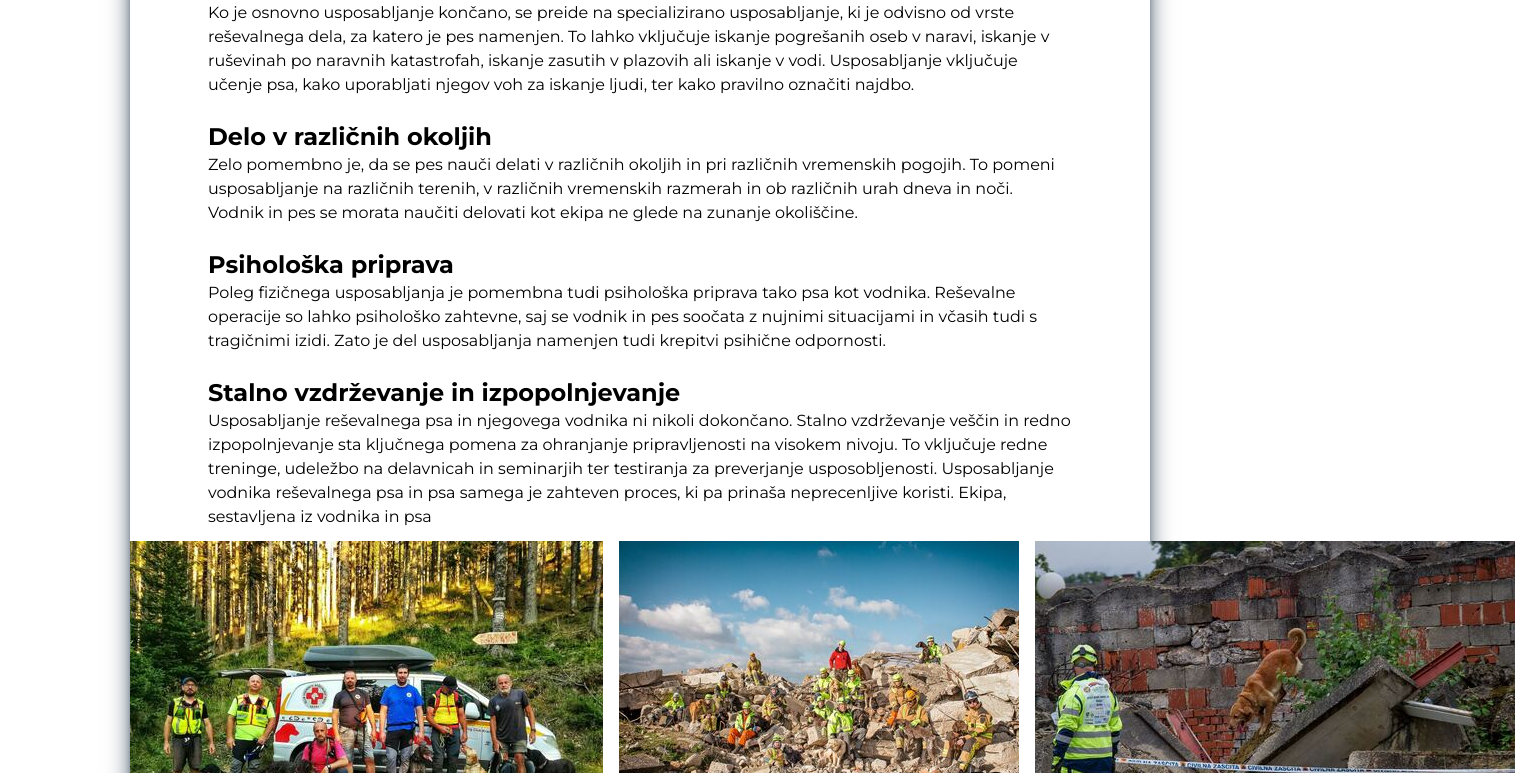
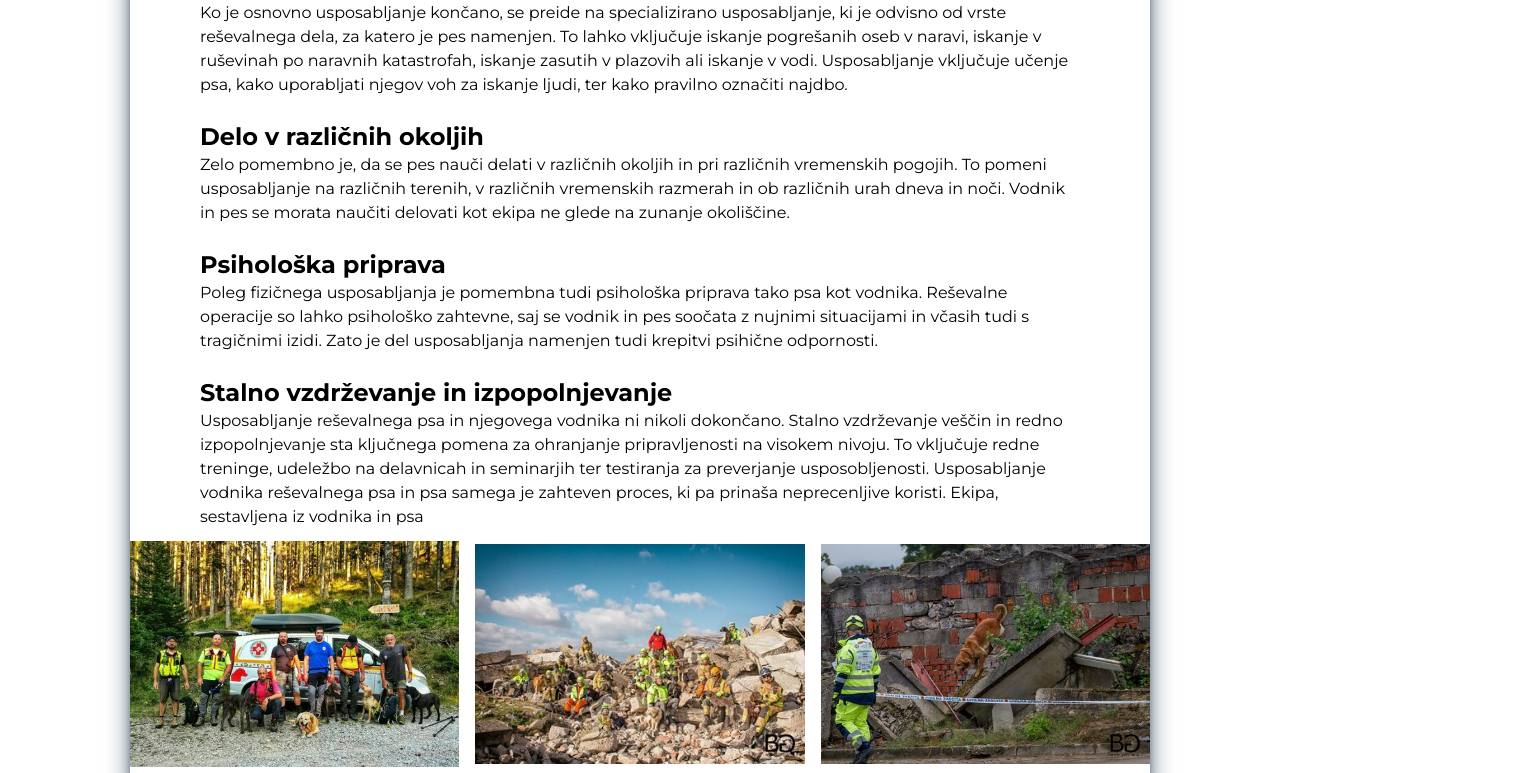
Before and after one commit to BostjanT/KVRPK, a Next.js app: page /resevalni in a window 1280 px wide. Shown: the part 1751-2524 px from the top of the page, 1515 px wide, since content can reach past the window. Built offline with nearby package versions, Linux system fonts and the light colour scheme.

Commit message:
changed some things on page

```diff
--- a/app/resevalni/page.tsx
+++ b/app/resevalni/page.tsx
@@ -7,7 +7,7 @@ import RescueDogWork from '@/components/RescueDogWork'
 
 const ResevalniPsi = () => {
     return (
-        <section className="flex flex-col container bg-whiter md:px-0 mt-2 md:mt-0 mx-auto min-h-screen shadow-xl shadow-darkGrey relative ">
+        <section className="flex flex-col container bg-whiter md:px-0 mt-2 md:mt-0 mx-auto  shadow-xl shadow-darkGrey relative ">
             <div className="relative">
                 <div className="bg-hero"></div>
 
@@ -51,7 +51,7 @@ const ResevalniPsi = () => {
                 </p>
             </div>
             {/* GRID PREDSTAVITEV */}
-            <div className="grid grid-cols-1 md:grid-cols-3 md:max-w-7xl gap-4 my-6 p-4 md:p-10 mx-auto text-white">
+            <div className="grid grid-cols-1 md:grid-cols-3 md:max-w-7xl gap-4 my-6 px-2 md:p-10 mx-auto text-white">
                 <div className="bg-darkGrey rounded-md p-4">
                     <h3 className="font-semibold">
                         Znanje vodnika se pridobiva na tečajih in seminarjih,
@@ -99,7 +99,7 @@ const ResevalniPsi = () => {
 
             <RescueDogWork />
 
-            <div className="flex flex-col md:flex-row  max-w-7xl gap-4 mb-4 mx-auto ">
+            <div className="grid grid-cols-1 md:grid-cols-3 gap-4 md:mb-4 ">
                 <Image
                     src={Iskalna}
                     alt=""
--- a/components/RescueDogWork.tsx
+++ b/components/RescueDogWork.tsx
@@ -32,7 +32,7 @@ const RescueDogWork = () => {
                 return (
                     <div
                         key={index}
-                        className="flex flex-col max-w-4xl mx-auto my-3 px-4">
+                        className="flex flex-col max-w-4xl mx-auto my-3 px-2">
                         <h3 className="text-2xl font-bold">{rescue.header}</h3>
                         <p>{rescue.text}</p>
                     </div>
```
